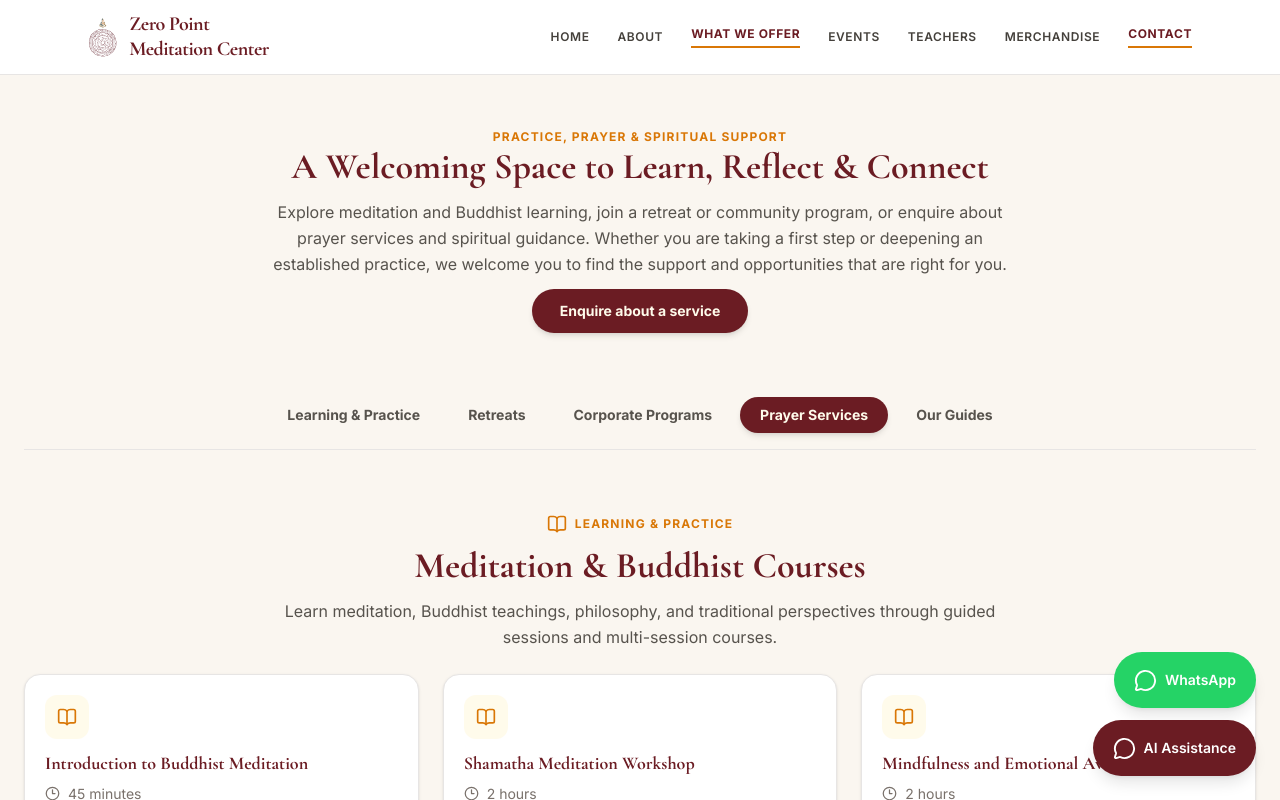
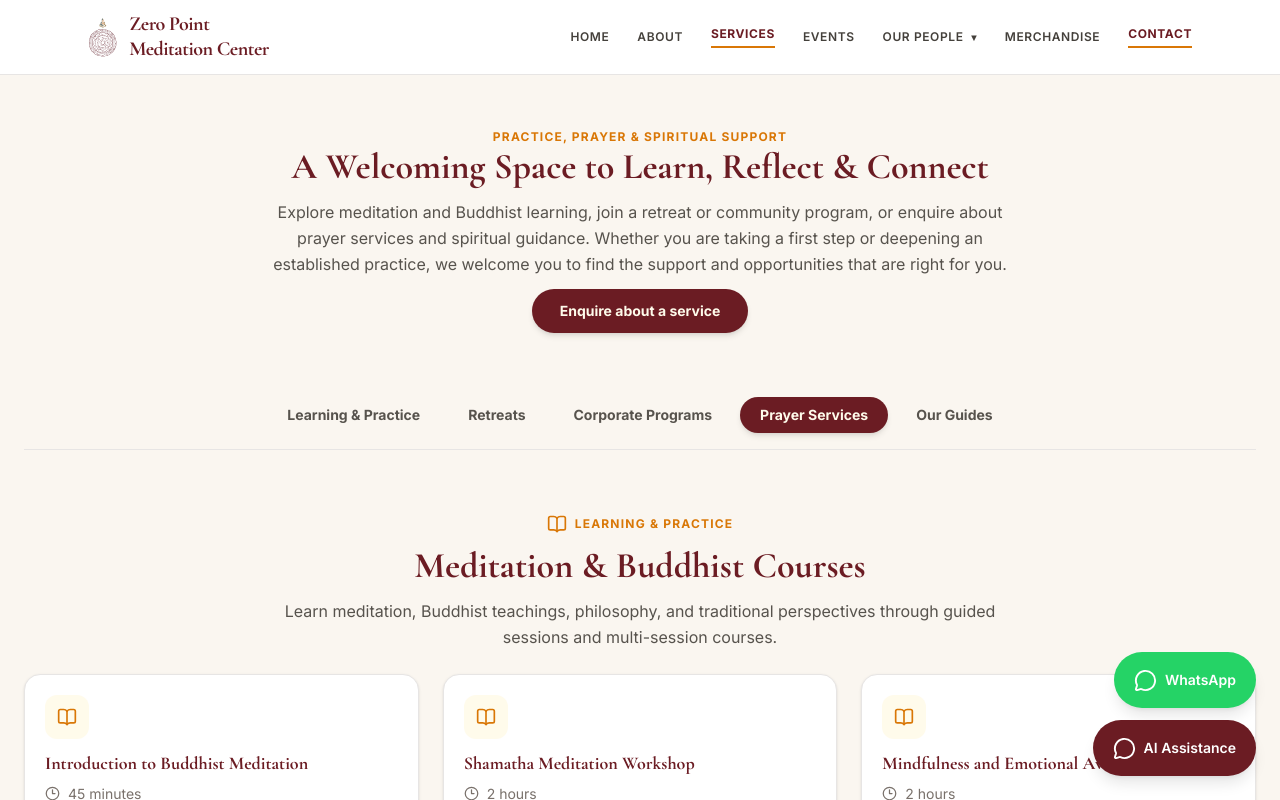
Before and after one commit to sherpaten/Zero-Point-Meditation-Center, a React (Vite) app in the folder zero-point-meditation/: page /services in a window 1280 px wide. Shown: the top 800 px of the page. Built offline with nearby package versions, Linux system fonts and the light colour scheme.

Commit message:
Group people links in simplified navigation

```diff
--- a/zero-point-meditation/src/components/Navbar.jsx
+++ b/zero-point-meditation/src/components/Navbar.jsx
@@ -6,9 +6,16 @@ import logo from '../assets/LOGO.svg';
 const navigation = [
   { to: '/home', label: 'Home', end: true },
   { to: '/about', label: 'About' },
-  { to: '/services', label: 'What We Offer' },
+  { to: '/services', label: 'Services' },
   { to: '/events', label: 'Events' },
-  { to: '/teachers', label: 'Teachers' },
+  {
+    label: 'Our People',
+    children: [
+      { to: '/teachers', label: 'Teachers & Advisors' },
+      { to: '/about#team', label: 'Our Team' },
+      { to: '/about#members', label: 'Our Members' },
+    ],
+  },
   { to: '/merchandise', label: 'Merchandise' },
   { to: '/contact', label: 'Contact' },
 ];
@@ -60,6 +67,20 @@ export default function Navbar() {
 
         <nav aria-label="Main navigation" className="hidden items-center gap-5 text-xs uppercase tracking-wider md:flex lg:gap-7">
           {navigation.map((item) => (
+            item.children ? (
+              <details key={item.label} className="group relative">
+                <summary className="cursor-pointer list-none font-semibold text-stone-700 transition-colors hover:text-buddhist-burgundy focus-visible:rounded-sm focus-visible:outline focus-visible:outline-2 focus-visible:outline-offset-4 focus-visible:outline-buddhist-gold">
+                  {item.label} <span aria-hidden="true" className="ml-1 text-[10px]">▾</span>
+                </summary>
+                <div className="absolute left-0 top-full z-50 mt-3 min-w-52 rounded-xl border border-stone-200 bg-white p-2 shadow-xl">
+                  {item.children.map((child) => (
+                    <NavLink key={child.to} to={child.to} className={({ isActive }) => `block rounded-lg px-3 py-2.5 text-xs font-semibold transition-colors ${isActive ? 'bg-amber-50 text-buddhist-burgundy' : 'text-stone-700 hover:bg-stone-50 hover:text-buddhist-burgundy'}`}>
+                      {child.label}
+                    </NavLink>
+                  ))}
+                </div>
+              </details>
+            ) : (
               <NavLink
                 key={item.to}
                 to={item.to}
@@ -76,6 +97,7 @@ export default function Navbar() {
               >
                 {item.label}
               </NavLink>
+            )
           ))}
         </nav>
 
@@ -99,15 +121,26 @@ export default function Navbar() {
         >
           <ul className="mx-auto max-w-6xl space-y-1">
             {navigation.map((item) => (
-              <li key={item.to}>
-                <NavLink
-                  to={item.to}
-                  end={item.end}
-                  className={linkStyles}
-                >
+              <li key={item.label}>
+                {item.children ? (
+                  <details className="rounded-md">
+                    <summary className="cursor-pointer rounded-md px-3 py-2.5 text-sm font-semibold text-stone-700 hover:bg-stone-100 hover:text-buddhist-burgundy">
+                      {item.label}
+                    </summary>
+                    <div className="ml-3 border-l border-amber-200 pl-2">
+                      {item.children.map((child) => (
+                        <NavLink key={child.to} to={child.to} className={linkStyles}>
+                          {child.label}
+                        </NavLink>
+                      ))}
+                    </div>
+                  </details>
+                ) : (
+                  <NavLink to={item.to} end={item.end} className={linkStyles}>
                     {item.label}
                     {item.to === '/contact' && <Sparkles size={15} className="ml-2 inline text-buddhist-gold" aria-hidden="true" />}
                   </NavLink>
+                )}
               </li>
             ))}
           </ul>
```
Lines whose indentation alone changed are shown as unchanged.
